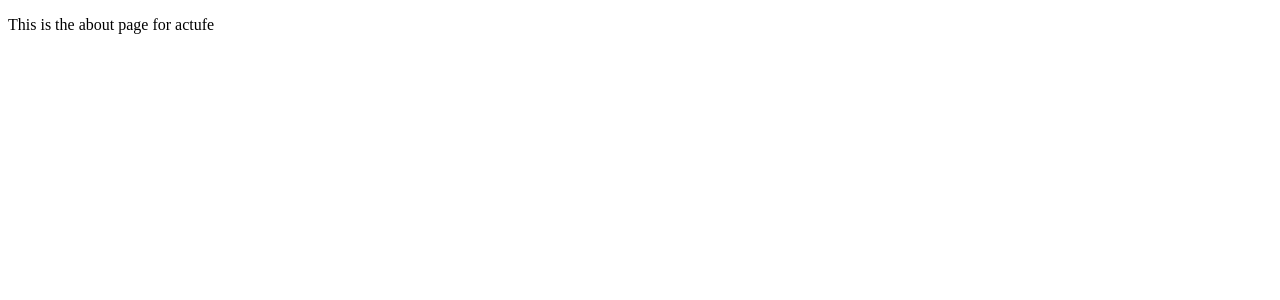
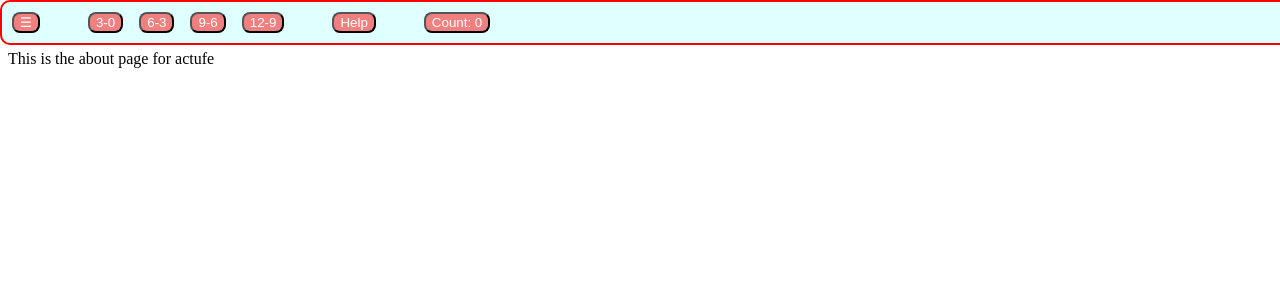
Before and after one commit to agoldhammer/actufe, a SvelteKit app: page /about in a window 1280 px wide. Shown: the top 300 px of the page. Built offline with nearby package versions, Linux system fonts and the light colour scheme.

Commit message:
added buttons, css

```diff
--- a/src/Components/ActuCtr.svelte
+++ b/src/Components/ActuCtr.svelte
@@ -33,6 +33,6 @@
 
 <style>
     .pagecontainer {
-        margin-top: 100px;
+        margin-top: 60px;
     }
 </style>
--- a/src/Components/ActuHdr.svelte
+++ b/src/Components/ActuHdr.svelte
@@ -1,20 +1,27 @@
 <script lang=ts>
-	//import { FETCHED_ARTS } from './../livedb/connect.ts';
-    // this gives an error insisting on using event.fetch instead of fetch when export is nondummy
-	// import { FETCHED_ARTS } from '$livedb/connect';
-    export let count: string
+	import { goto } from '$app/navigation';
+    export let count: string;
+    const handleTimeBtnClick = function(event) {
+        console.log(event.target.value)
+    }
     // let FETCHED_ARTS: string
 </script>
 
 <div class="actu-hdr">
-    <nav>
-	    <a href="/">home</a>
-	    <a href="/about">about</a>
-    </nav>
-    <button>&#9776</button>
-    <button>&#x2713</button>
+    <!-- TODO: hamburger button, for now is just HOME button-->
+    <button class="hamburger" type="button" on:click|preventDefault={() => goto('/')}>&#9776</button>
+    <div class="spacer"></div>
+    <!-- time buttons -->
+    <button class="timebutton" type="button" value="1" on:click|preventDefault={(event) => handleTimeBtnClick(event)}>3-0</button>
+    <button class="timebutton" type="button" value="2" on:click|preventDefault={(event) => handleTimeBtnClick(event)}>6-3</button>
+    <button class="timebutton" type="button" value="3" on:click|preventDefault={(event) => handleTimeBtnClick(event)}>9-6</button>
+    <button class="timebutton" type="button" value="4" on:click|preventDefault={(event) => handleTimeBtnClick(event)}>12-9</button>
+    <!-- help button -->
+    <div class="spacer"></div>
+    <button class="help" type="button" on:click|preventDefault={() => goto('/about')} >Help</button>
     <!-- <span>{FETCHED_ARTS}</span> -->
-    <p>Count: {count}</p>
+    <div class="spacer"></div>
+    <button class="count">Count: {count}</button>
 </div>
 
 <style>
@@ -28,10 +35,18 @@
         gap: 1em;
         border: 2px solid red;
         border-radius: 10px;
-        padding: 2px;
+        padding: 10px;
         background-color: lightcyan;
     }
-    p {
-        color: blue;
+
+    .hamburger, .timebutton, .help, .count {
+        height: 85%;
+        border-radius: 8px;
+        background-color:lightcoral;
+        color: white;
+    }
+
+    .spacer {
+        width: 1em;
     }
 </style>
--- a/src/routes/about/+page.svelte
+++ b/src/routes/about/+page.svelte
@@ -1 +1,13 @@
+<script lang=ts>
+	import ActuHdr from "$comp/ActuHdr.svelte";
+    // export let pagedata
+</script>
+
+<ActuHdr count=0></ActuHdr>
 <p>This is the about page for actufe</p>
+
+<style>
+    p {
+        margin-top: 50px;
+    }
+</style>
```
Also changed, not shown: 1 other file (tests, documents, lock files or other folders).
